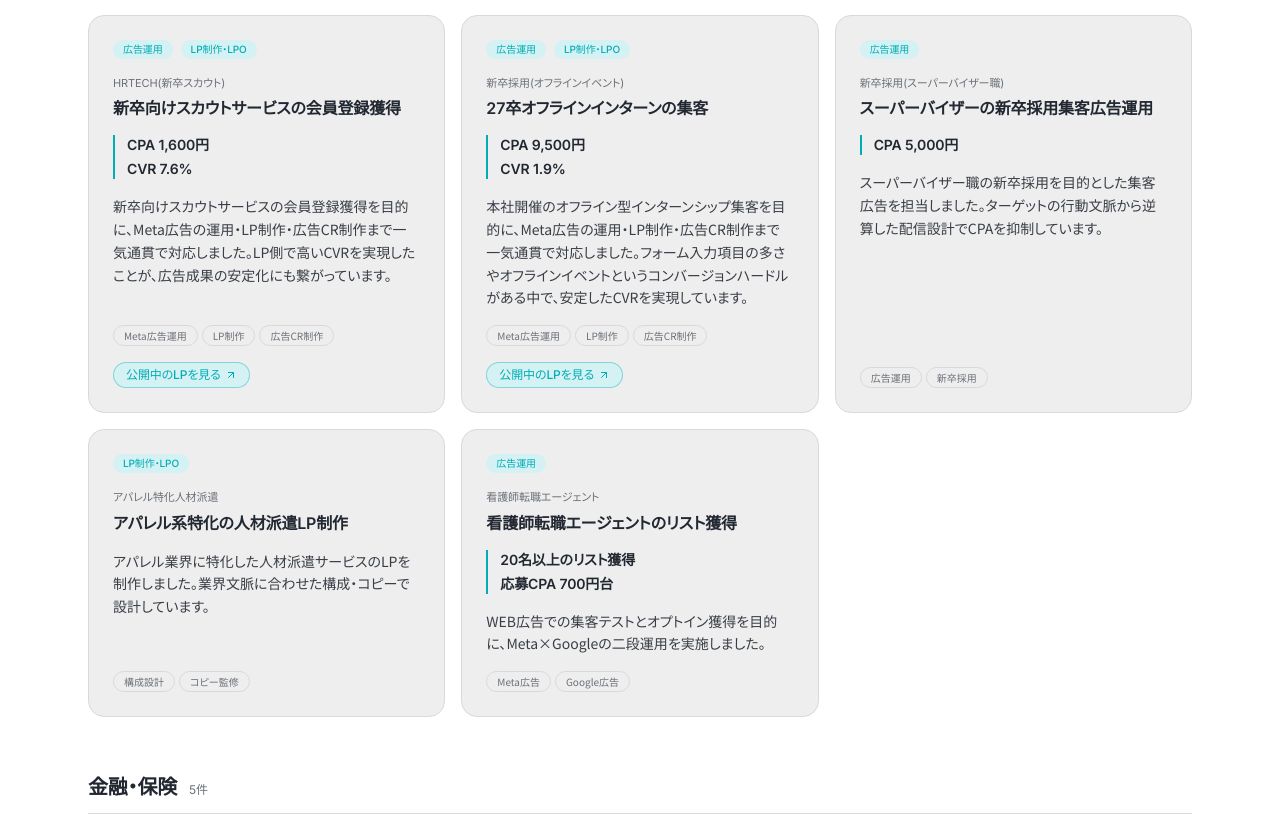
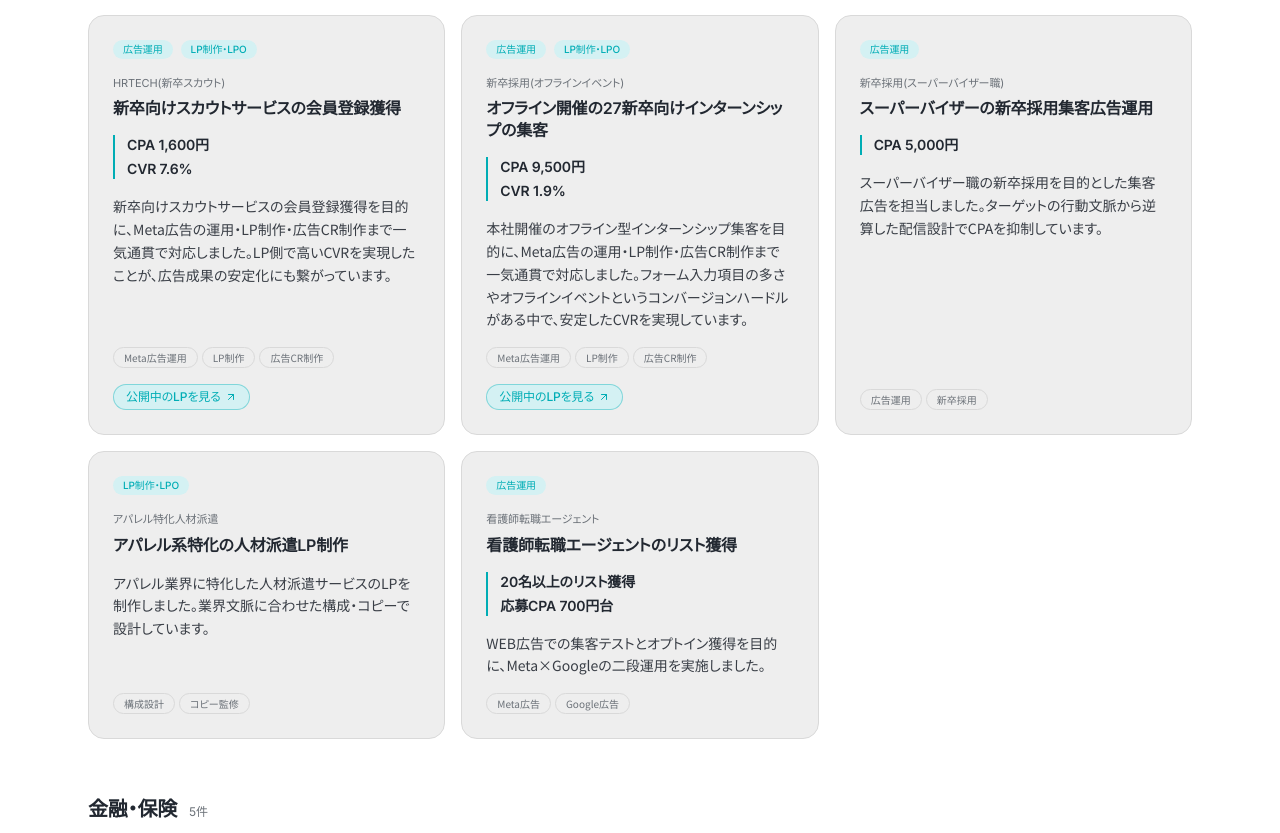
Before and after one commit to tomitayuto/portfolio-site, a Next.js app: page / in a window 1280 px wide. Shown: the part 3340-4173 px from the top of the page. Built offline with nearby package versions, Linux system fonts and the light colour scheme.

Commit message:
Works: lp-jkhd-internshipのタイトルを柔らかい表現に変更
「27卒オフラインインターンの集客」→「オフライン開催の27新卒向けインターンシップの集客」

```diff
--- a/app/data/works.ts
+++ b/app/data/works.ts
@@ -164,7 +164,7 @@ export const works: Work[] = [
     extraCategories: ["lp"],
     industry: "新卒採用(オフラインイベント)",
     industryCategory: "staffing",
-    title: "27卒オフラインインターンの集客",
+    title: "オフライン開催の27新卒向けインターンシップの集客",
     summary:
       "本社開催のオフライン型インターンシップ集客を目的に、Meta広告の運用・LP制作・広告CR制作まで一気通貫で対応しました。フォーム入力項目の多さやオフラインイベントというコンバージョンハードルがある中で、安定したCVRを実現しています。",
     metrics: ["CPA 9,500円", "CVR 1.9%"],
```
